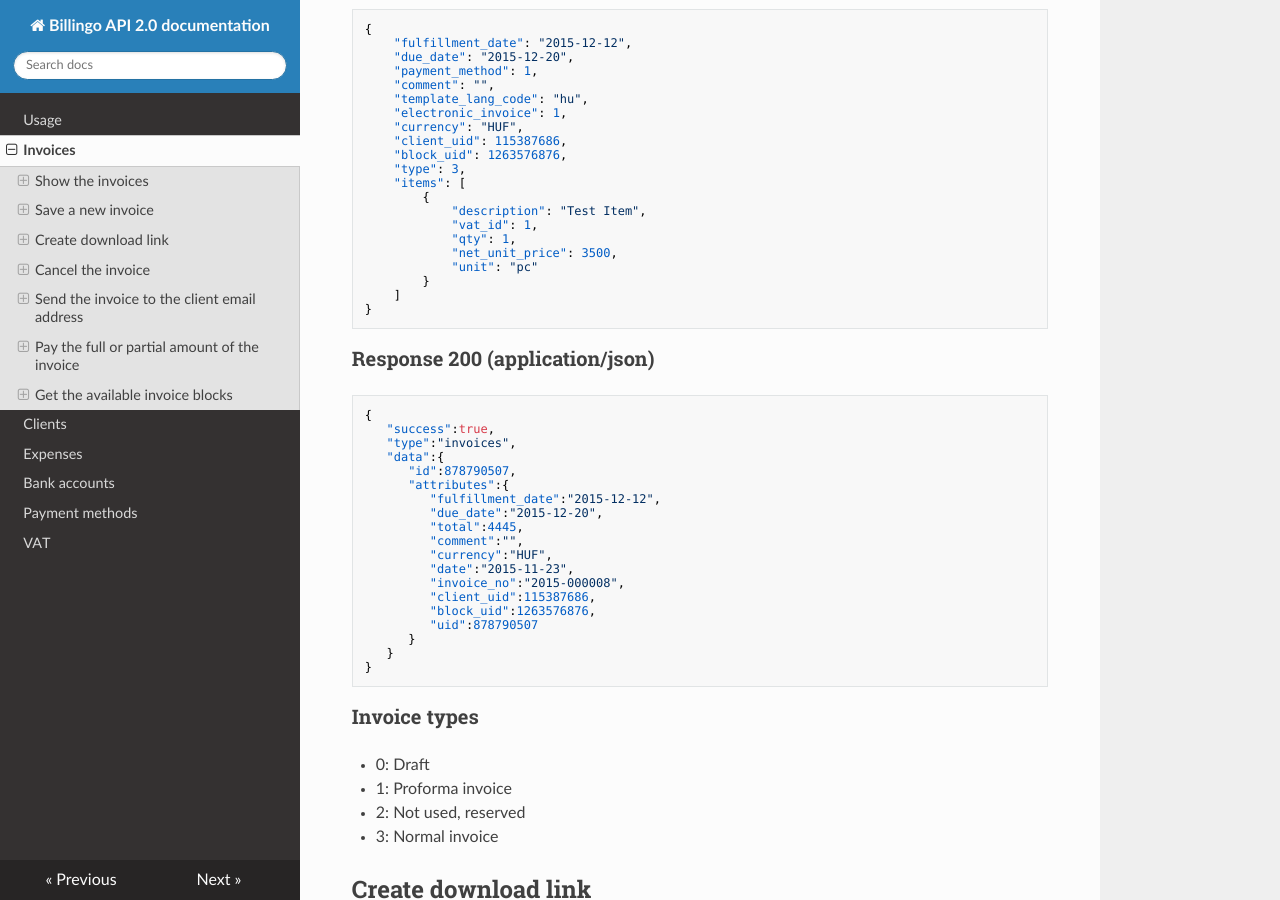
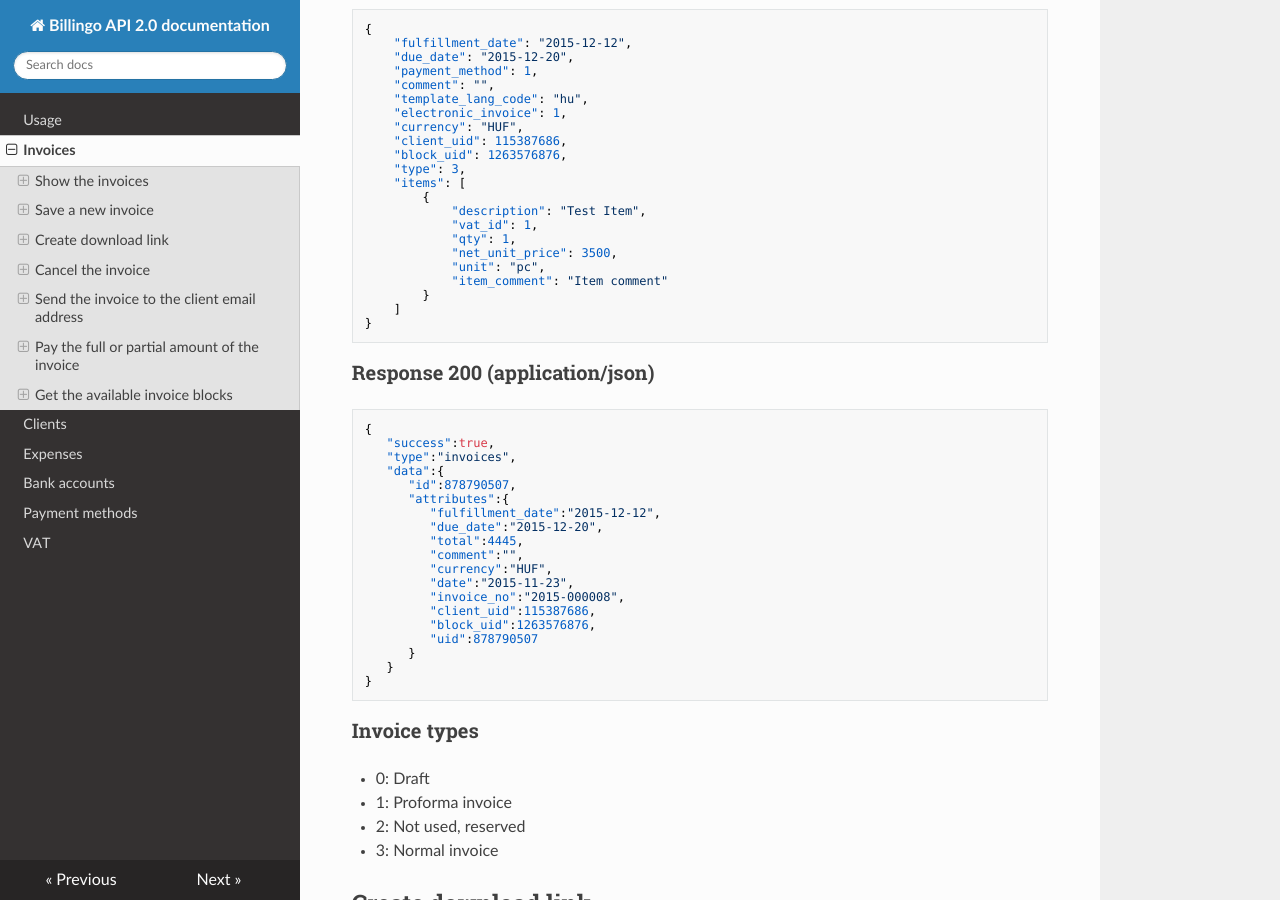
Before and after one commit to octonull/Billingo-API-docs, an MkDocs documentation site: the page built from docs/invoices.md, in a window 1280 px wide and 900 px high, scrolled down 1650 px. Built offline with MkDocs 1.6.1, drawn with Linux system fonts in a browser that asks for light colours; nearby versions of some CDN libraries; old or Windows-style settings are respelled for this version of MkDocs.

Commit message:
invoice item comment

```diff
--- a/docs/invoices.md
+++ b/docs/invoices.md
@@ -106,7 +106,8 @@ JSON schemas:
             "vat_id": 1,
             "qty": 1,
             "net_unit_price": 3500,
-            "unit": "pc"
+            "unit": "pc",
+	        "item_comment": "Item comment"
         }
     ]
 }
```
